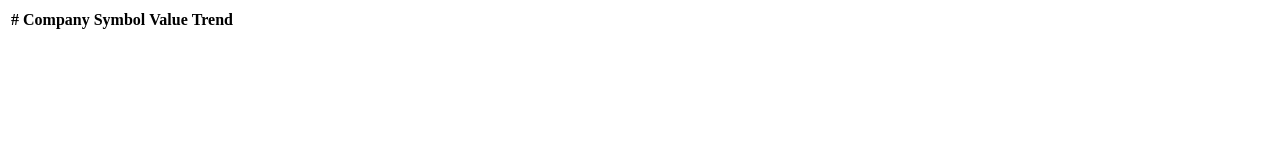
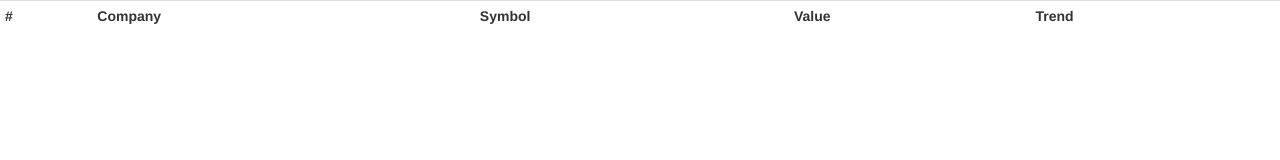
Before and after one commit to viksrirangam/yahooticker, a website: page app/index.html in a window 1280 px wide. Drawn offline with nearby package versions, Linux system fonts and the light colour scheme.

Commit message:
Added bootstrap css and correct S.No and changed ReadMe.

```diff
--- a/app/index.html
+++ b/app/index.html
@@ -2,13 +2,14 @@
 <html ng-app="ticker">
 <head>
     <title>Stock Ticker</title>
+    <link rel="stylesheet" href="https://maxcdn.bootstrapcdn.com/bootstrap/3.3.6/css/bootstrap.min.css">
     <link rel="stylesheet" href="app.css">
 
     <script src="https://ajax.googleapis.com/ajax/libs/angularjs/1.4.4/angular.min.js"></script>
     <script src="app.js"></script>
 </head>
 <body>
-<table ng-controller="StockController as ticker">
+<table ng-controller="StockController as ticker" class="table table-condensed">
     <tr>
         <th>#</th>
         <th>Company</th>
@@ -17,7 +18,7 @@
         <th>Trend</th>
     </tr>
     <tr ng-repeat="quote in quotes">
-        <th>{{$index}}</th>
+        <th>{{$index+1}}</th>
         <td>{{quote.Name}}</td>
         <td>{{quote.Symbol}}</td>
         <td>{{quote.Value}}</td>
```
Also changed, not shown: README.md.
